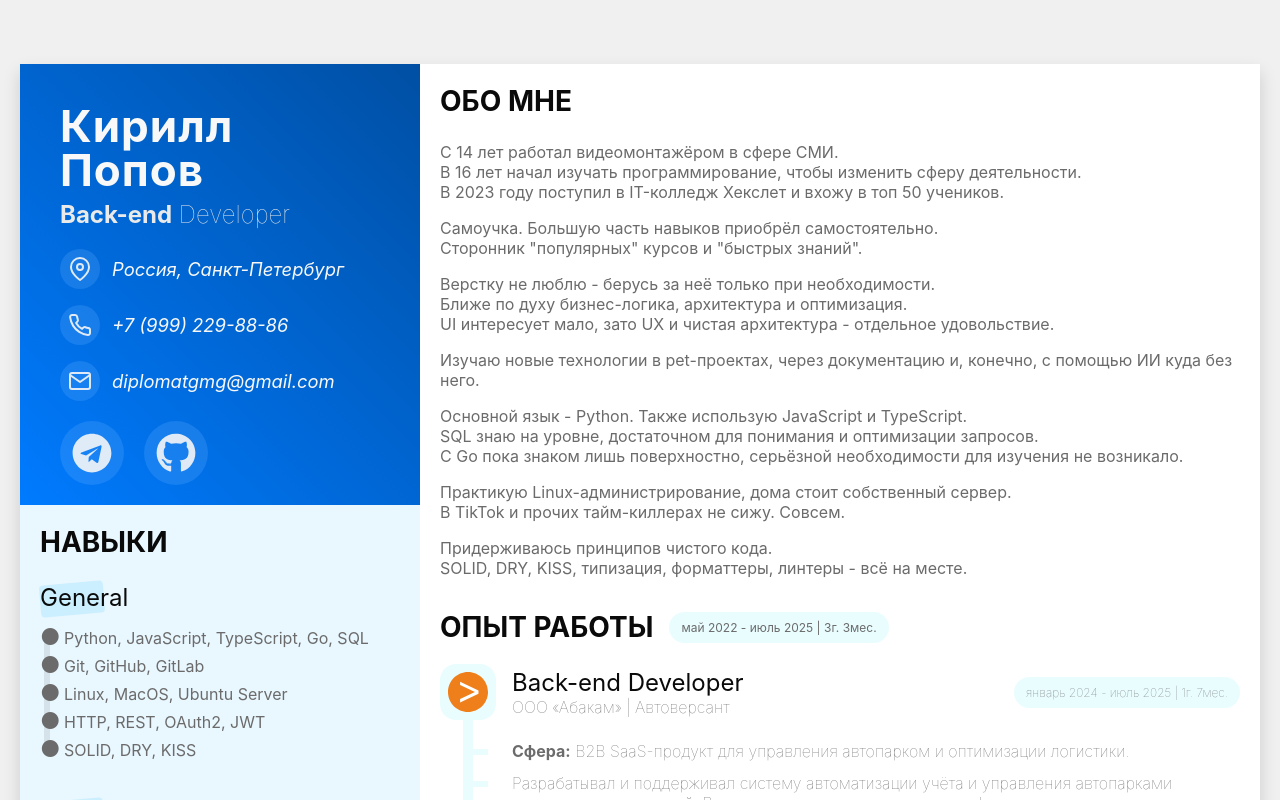
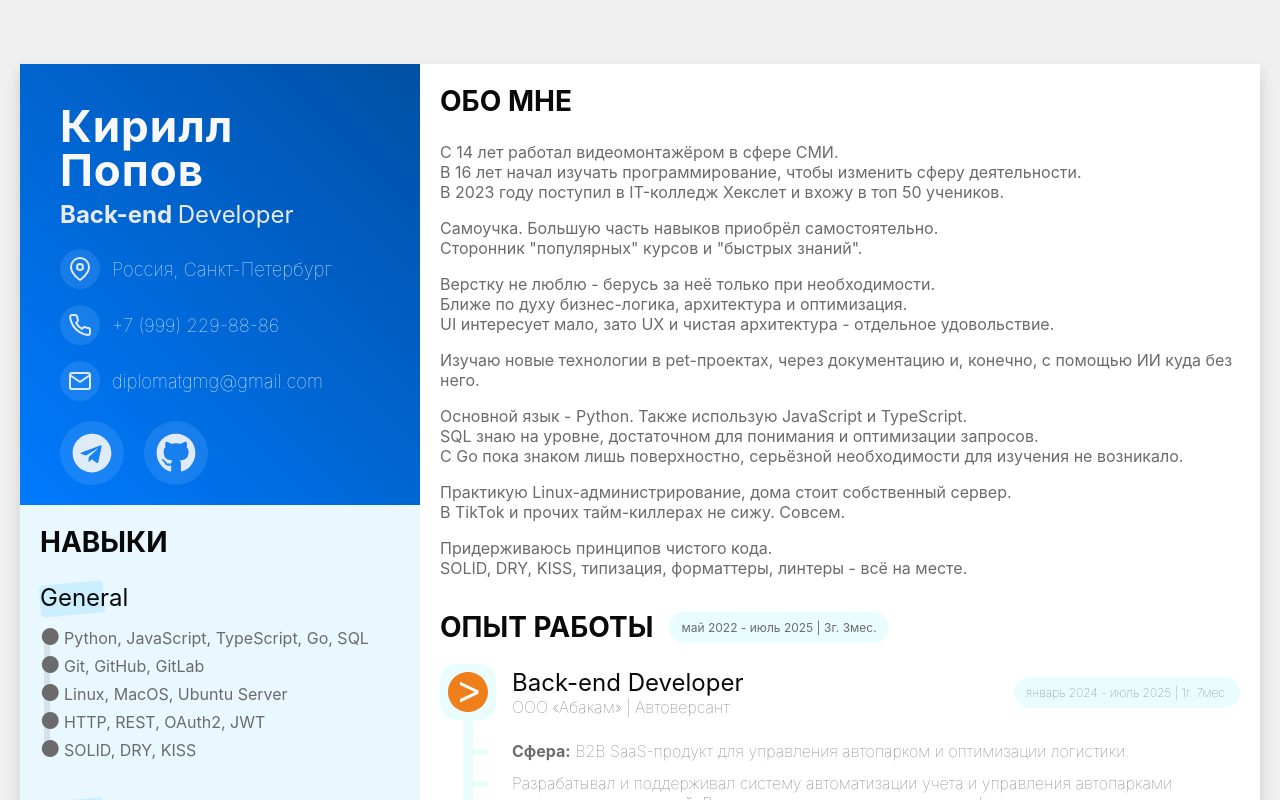
Before and after one commit to diplomatgmg/cv, a React (Vite) app in the folder frontend/: page /cv in a window 1280 px wide. Shown: the top 800 px of the page. Built offline with nearby package versions, Linux system fonts and the light colour scheme.

Commit message:
feat: added print adaptive

```diff
--- a/frontend/src/pages/CVPage.tsx
+++ b/frontend/src/pages/CVPage.tsx
@@ -440,6 +440,7 @@ export const CVPage = () => {
 }
 
 const A4WidthPx = 1240
+const A4HeightPx = 1754
 const BlockPadding = "1.25rem"
 
 const SectionTitleFontSize = "1.75rem"
@@ -459,7 +460,6 @@ const Wrapper = styled.div`
   display: flex;
   justify-content: center;
   align-items: center;
-  overflow: auto;
 
   @media (max-width: 1240px) {
     padding: 0;
@@ -469,6 +469,10 @@ const Wrapper = styled.div`
 const Paper = styled.div`
   background: white;
   width: ${A4WidthPx}px;
+  height: ${A4HeightPx}px;
+  min-height: ${A4HeightPx}px;
+  max-height: ${A4HeightPx}px;
+
   box-shadow: 0 8px 16px rgba(0, 0, 0, 0.15);
   box-sizing: border-box;
   display: flex;
@@ -503,7 +507,7 @@ const UpperLeftSidePaper = styled.div`
   }
 `
 
-const Username = styled.div`
+const Username = styled.h1`
   font-size: 2.75rem;
   line-height: 1;
   letter-spacing: 1px;
@@ -512,7 +516,7 @@ const Username = styled.div`
   font-weight: bold;
 `
 
-const Profession = styled.div`
+const Profession = styled.h2`
   margin: 0;
   color: #eaeaea;
   font-size: 1.5rem;
@@ -526,7 +530,7 @@ const UserInfo = styled.div`
   gap: 0.5rem;
 `
 
-const UserDetails = styled.h6`
+const UserDetails = styled.div`
   margin: ${BlockPadding} ${BlockPadding} 0;
   display: flex;
   flex-direction: column;
@@ -538,7 +542,7 @@ const UserContactWrapper = styled.div`
   gap: 0.75rem;
 `
 
-const UserContactLink = styled.a`
+const UserContactLink = styled.span`
   color: ${PrimaryTextColor};
   font-weight: lighter;
   font-size: 1.15rem;
@@ -546,7 +550,6 @@ const UserContactLink = styled.a`
   text-decoration: none;
   display: flex;
   align-items: center;
-  font-style: italic;
 `
 
 const UserSocialWrapper = styled.div`
@@ -605,7 +608,7 @@ const SectionWrapper = styled.div`
   padding: ${BlockPadding};
 `
 
-const Section = styled.div`
+const Section = styled.section`
   color: ${PrimaryDarkTextColor};
   margin-bottom: 2rem;
 
@@ -614,9 +617,10 @@ const Section = styled.div`
   }
 `
 
-const SectionName = styled.div`
+const SectionName = styled.h3`
   font-weight: bold;
   font-size: ${SectionTitleFontSize};
+  margin-top: 0;
   margin-bottom: 1.5rem;
   text-transform: uppercase;
 `
@@ -912,6 +916,18 @@ const RightSidePaper = styled.div`
   padding: ${BlockPadding};
   display: flex;
   flex-direction: column;
+  overflow-y: scroll;
+
+  @media print {
+    @page {
+      size: A4 portrait;
+      margin: 0;
+    }
+    width: 210mm;
+    height: 297mm;
+    box-shadow: none;
+    overflow: visible;
+  }
 `
 
 const ProjectSection = styled.div`
```
